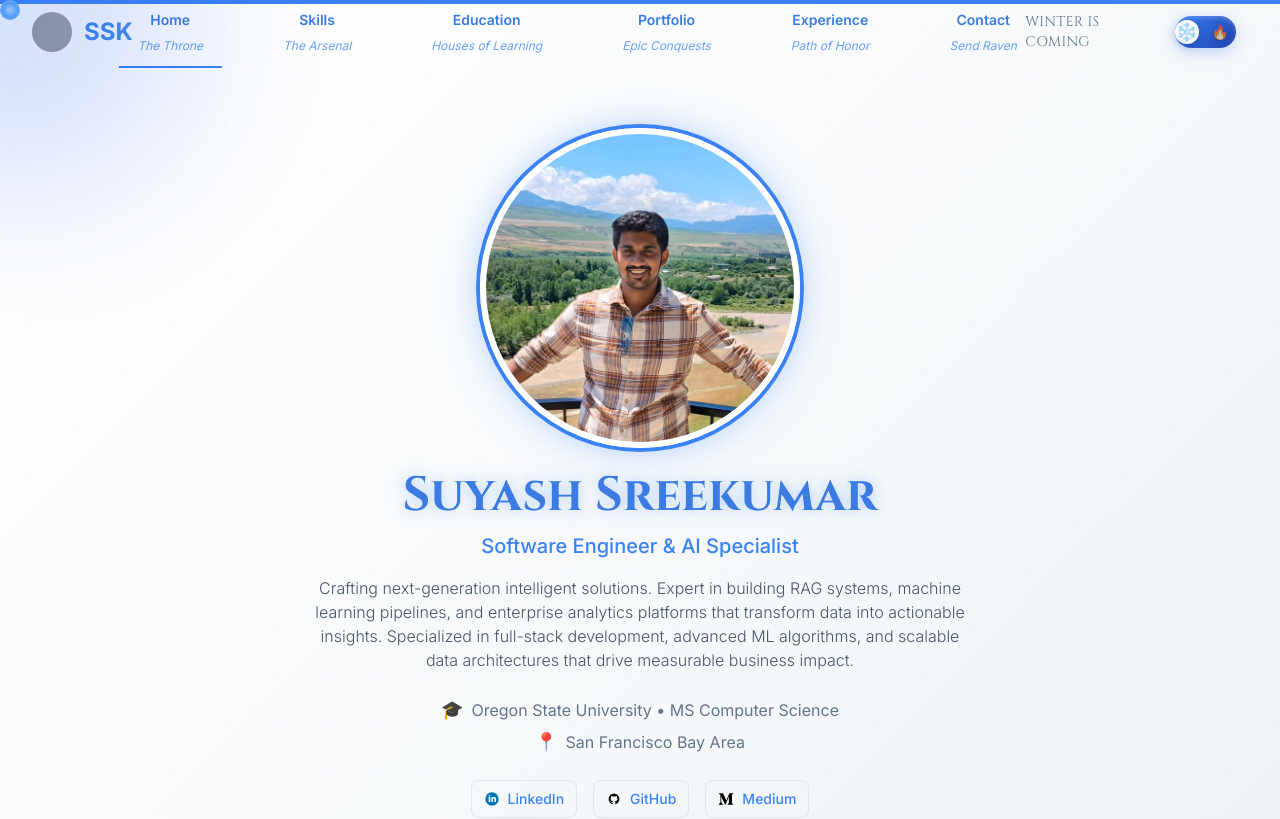
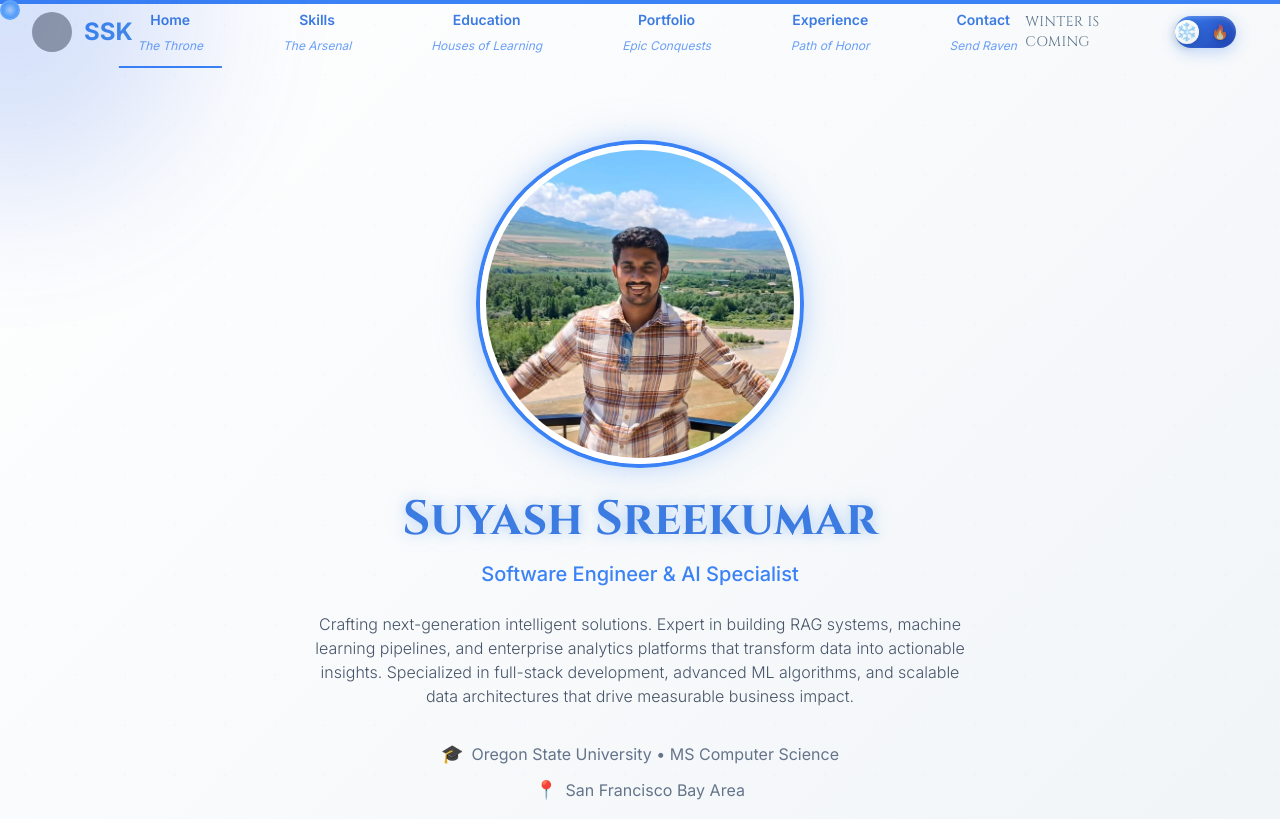
Before and after one commit to suyash8991/portfolio, a React (Vite) app: page / in a window 1280 px wide. Shown: the top 819 px of the page. Built offline with nearby package versions, Linux system fonts and the light colour scheme; grey boxes are pictures that could not be loaded.

Commit message:
Fix hero section layout and visibility at 100% zoom - add py-20 padding to ensure proper spacing - increase margins between sections for better content separation - adjust scroll indicator positioning to prevent overlap - ensure all content including social media links are fully visible

```diff
--- a/src/components/sections/Hero.tsx
+++ b/src/components/sections/Hero.tsx
@@ -41,7 +41,7 @@ const Hero = () => {
   };
 
   return (
-    <section className="min-h-screen flex items-center justify-center relative section-primary themed-texture">
+    <section className="py-20 min-h-screen flex items-center justify-center relative section-primary themed-texture">
       <div className="container mx-auto px-6 z-10">
         <motion.div
           variants={containerVariants}
@@ -53,7 +53,7 @@ const Hero = () => {
           <div className="h-8 md:h-16"></div>
 
           {/* Profile Photo */}
-          <motion.div variants={itemVariants} className="mb-6">
+          <motion.div variants={itemVariants} className="mb-8">
             <div className="hero-photo mx-auto">
               <img
                 src={`${import.meta.env.BASE_URL}profile.jpg`}
@@ -77,7 +77,7 @@ const Hero = () => {
           <motion.h1
             key={nameAnimationKey}
             variants={itemVariants}
-            className={`text-3xl md:text-4xl lg:text-5xl font-medieval font-bold mb-3 hero-name ${theme}-mode`}
+            className={`text-3xl md:text-4xl lg:text-5xl font-medieval font-bold mb-4 hero-name ${theme}-mode`}
             whileHover={{
               scale: 1.05,
               transition: { duration: 0.3 }
@@ -99,7 +99,7 @@ const Hero = () => {
           {/* Professional Title */}
           <motion.h2
             variants={itemVariants}
-            className="text-lg md:text-xl font-body font-medium mb-4"
+            className="text-lg md:text-xl font-body font-medium mb-6"
             style={{
               color: 'var(--accent-primary)'
             }}
@@ -110,7 +110,7 @@ const Hero = () => {
           {/* Professional Description */}
           <motion.p
             variants={itemVariants}
-            className="text-sm md:text-base font-light mb-6 max-w-2xl mx-auto leading-relaxed"
+            className="text-sm md:text-base font-light mb-8 max-w-2xl mx-auto leading-relaxed"
             style={{
               color: 'var(--text-secondary)'
             }}
@@ -121,7 +121,7 @@ const Hero = () => {
           {/* Meta Information */}
           <motion.div
             variants={itemVariants}
-            className="mb-6 space-y-1"
+            className="mb-8 space-y-2"
           >
             <div className="flex items-center justify-center gap-2 text-sm md:text-base">
               <span className="text-lg">🎓</span>
@@ -140,7 +140,7 @@ const Hero = () => {
           {/* Professional Links */}
           <motion.div
             variants={itemVariants}
-            className="flex flex-wrap items-center justify-center gap-4 mb-8"
+            className="flex flex-wrap items-center justify-center gap-4 mb-12"
           >
             <a
               href="https://linkedin.com/in/suyash-sreekumar"
@@ -228,7 +228,7 @@ const Hero = () => {
           initial={{ y: 0 }}
           animate={{ y: [0, 6, 0] }}
           transition={{ duration: 2, repeat: Infinity, ease: "easeInOut" }}
-          className="absolute bottom-8 left-1/2 transform -translate-x-1/2 cursor-pointer"
+          className="absolute bottom-12 left-1/2 transform -translate-x-1/2 cursor-pointer"
           onClick={scrollToNext}
         >
           <ChevronDown
```
